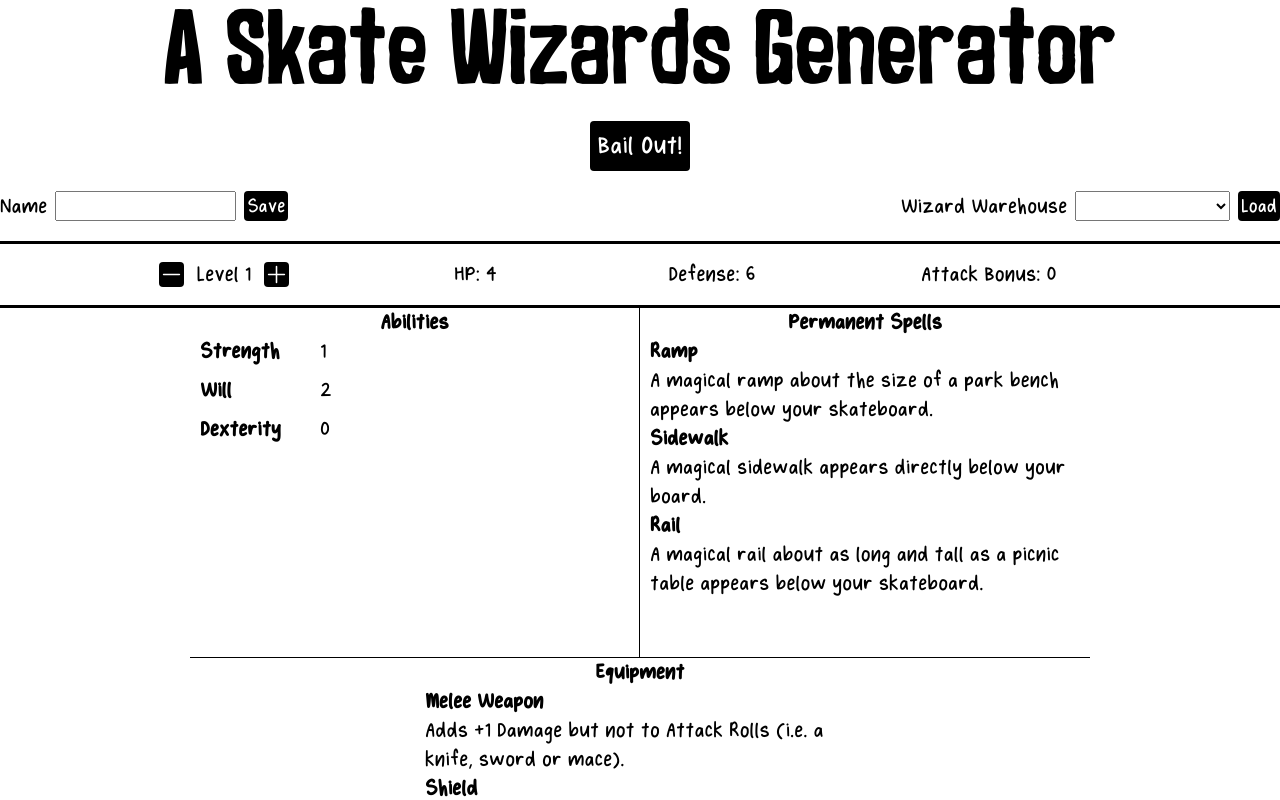
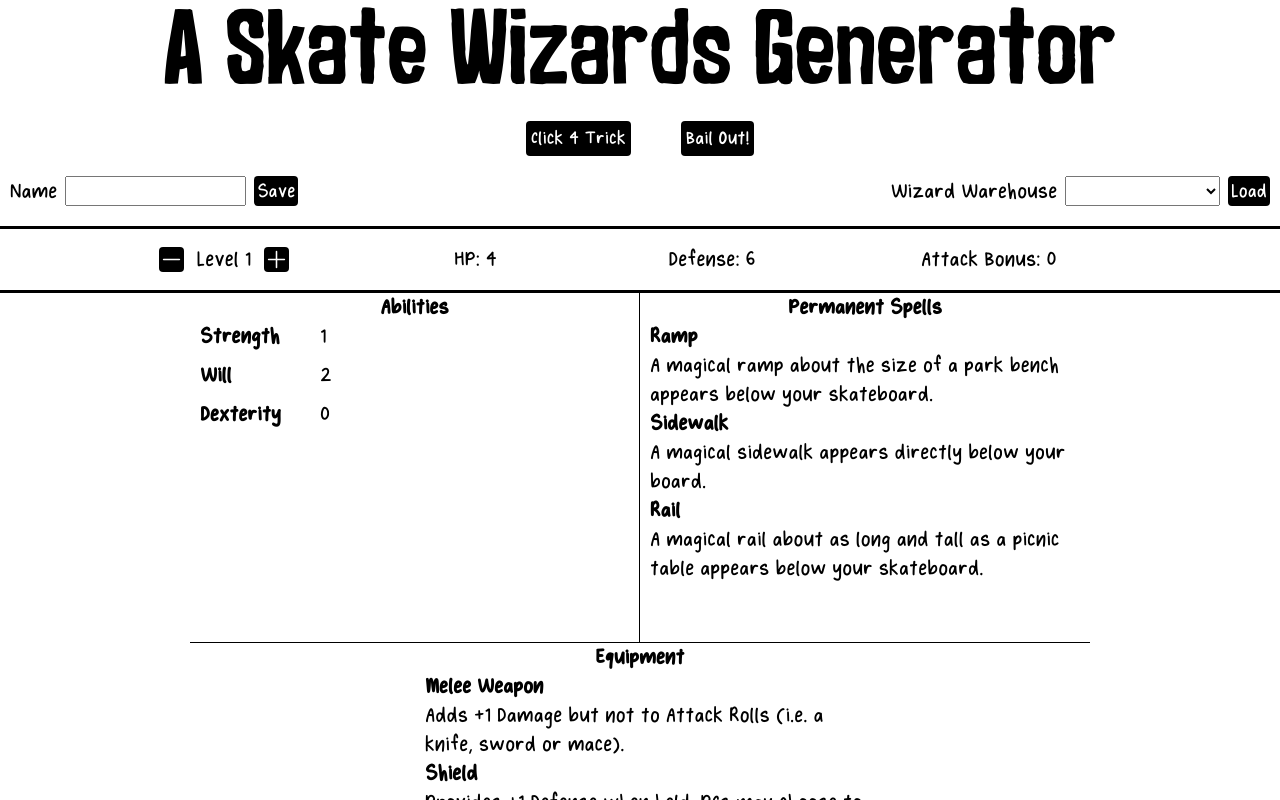
Before and after one commit to luiemilio/a-skate-wizards-generator-next, a Next.js app: page / in a window 1280 px wide. Shown: the top 800 px of the page. Built offline with nearby package versions, Linux system fonts and the light colour scheme.

Commit message:
trick click

```diff
--- a/app/_components/BailOutButton.tsx
+++ b/app/_components/BailOutButton.tsx
@@ -7,9 +7,9 @@ const BailOutButton = styled.button`
     color: white;
     border-radius: 4px;
     text-align: center;
-    padding: 8px;
+    padding: 5px;
     border: none;
-    font-size: 1.2em;
+    font-size: 0.9em;
     cursor: pointer;
 `;
 
--- a/app/_components/CharHandler.tsx
+++ b/app/_components/CharHandler.tsx
@@ -1,7 +1,7 @@
 import CharSaver from './CharSaver';
 import CharPicker from './CharPicker';
 import { getAllSavedWizardNames } from '../_lib/db';
-import { useEffect, useState } from 'react';
+import React, { useEffect, useState } from 'react';
 import styled from 'styled-components';
 
 const CharControllerDiv = styled.div`
@@ -10,8 +10,9 @@ const CharControllerDiv = styled.div`
     justify-content: space-between;
     gap: 8px;
     width: 100%;
+    padding-left: 10px;
+    padding-right: 10px;
 `;
-
 const CharController = () => {
     const [savedWizards, setSavedWizards] = useState<string[]>([]);
 
--- /dev/null
+++ b/app/_components/TrickModal.tsx
@@ -0,0 +1,72 @@
+import React, { useEffect, useState } from 'react';
+import ReactDOM from 'react-dom';
+import styled from 'styled-components';
+
+const ModalOverlay = styled.div`
+    position: absolute;
+    top: 0;
+    left: 0;
+    width: 100%;
+    height: 100%;
+    display: flex;
+    justify-content: center;
+    align-items: center;
+    background-color: rgba(0, 0, 0, 0.5);
+`;
+
+const ModalWrapper = styled.div`
+    width: 500px;
+    height: 600px;
+`;
+
+const Modal = styled.div`
+    display: block;
+    overflow: hidden;
+    width: 100%;
+    height: 100%;
+    border-radius: 10px;
+    transform: translateZ(0px);
+`;
+
+const ModalBody = styled.div`
+    width: 100%;
+    height: 100%;
+`;
+
+const TrickIframe = styled.iframe`
+    width: 100%;
+    height: 100%;
+    display: block;  /* iframes are inline by default */
+    border: none; /* Remove default border */
+    background: lightyellow; /* Ju
+    // border: 4px solid #000;
+    -moz-border-radius: 15px;
+    border-radius: 15px;
+`;
+
+const TrickModal = ({ onClose }: any) => {
+    const handleCloseClick = (e) => {
+        e.preventDefault();
+        onClose();
+    };
+
+    const modalContent = (
+        <ModalOverlay onClick={handleCloseClick}>
+            <ModalWrapper>
+                <Modal>
+                    <ModalBody>
+                        <TrickIframe src="https://dhamberlin.github.io/skate-wizards/"></TrickIframe>
+                    </ModalBody>
+                </Modal>
+            </ModalWrapper>
+        </ModalOverlay>
+    );
+
+    const modalRoot = document.getElementById('modal-root');
+
+    if (modalRoot) {
+        return ReactDOM.createPortal(modalContent, modalRoot);
+    }
+};
+
+export default TrickModal;
--- a/pages/_document.tsx
+++ b/pages/_document.tsx
@@ -1,5 +1,5 @@
 import type { DocumentContext, DocumentInitialProps } from 'next/document';
-import Document from 'next/document';
+import Document, { Html, Head, Main, NextScript } from 'next/document';
 import { ServerStyleSheet } from 'styled-components';
 
 export default class MyDocument extends Document {
@@ -25,4 +25,18 @@ export default class MyDocument extends Document {
             sheet.seal();
         }
     }
+
+    render() {
+        return (
+            <Html lang="en">
+                <Head />
+                <body>
+                    <Main />
+                    <NextScript />
+                    {/* Below we insert the modal wrapper*/}
+                    <div id="modal-root"></div>
+                </body>
+            </Html>
+        );
+    }
 }
--- a/pages/index.tsx
+++ b/pages/index.tsx
@@ -12,9 +12,8 @@ import StatusBar from '@/app/_components/StatusBar';
 import Character from '@/app/_components/Character';
 import styled from 'styled-components';
 import BailOut from '@/app/_components/BailOutButton';
-import CharSaver from '@/app/_components/CharSaver';
-import CharPicker from '@/app/_components/CharPicker';
 import CharController from '@/app/_components/CharHandler';
+import TrickModal from '@/app/_components/TrickModal';
 
 const Main = styled.div`
     display: flex;
@@ -31,11 +30,29 @@ const Title = styled.div`
     text-align: center;
 `;
 
+const TrickButton = styled.button`
+    background-color: black;
+    color: white;
+    border-radius: 4px;
+    text-align: center;
+    padding: 5px;
+    border: none;
+    font-size: 0.9em;
+    cursor: pointer;
+    height: 100%;
+`;
+
+const MainButtons = styled.div`
+    display: flex;
+    gap: 50px;
+`;
+
 const Generator = () => {
     const [levelHistory, setLevelHistory] = useState(new Map());
     const [level, setLevel] = useState(1);
     const [levelling, setLevelling] = useState(false);
     const [name, setName] = useState('');
+    const [showModal, setShowModal] = useState(false);
 
     const updateLevelHistory = (level: number, stats: Stats) => {
         setLevelHistory(new Map(levelHistory.set(level, stats)));
@@ -66,10 +83,23 @@ const Generator = () => {
             }}
         >
             <Main className={textFont.className}>
+                {showModal && (
+                    <TrickModal
+                        onClose={() => setShowModal(false)}
+                    ></TrickModal>
+                )}
                 <Title className={titleFont.className}>
                     A Skate Wizards Generator
                 </Title>
-                <BailOut></BailOut>
+                <MainButtons>
+                    <TrickButton
+                        className={textFont.className}
+                        onClick={() => setShowModal(true)}
+                    >
+                        Click 4 Trick
+                    </TrickButton>
+                    <BailOut></BailOut>
+                </MainButtons>
                 <CharController></CharController>
                 <StatusBar></StatusBar>
                 <Character></Character>
```
